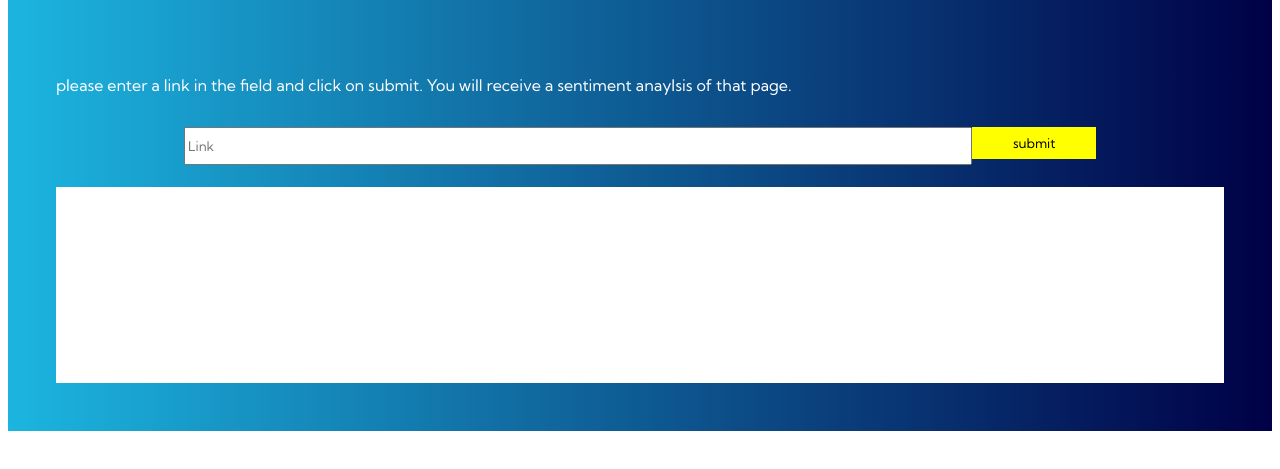
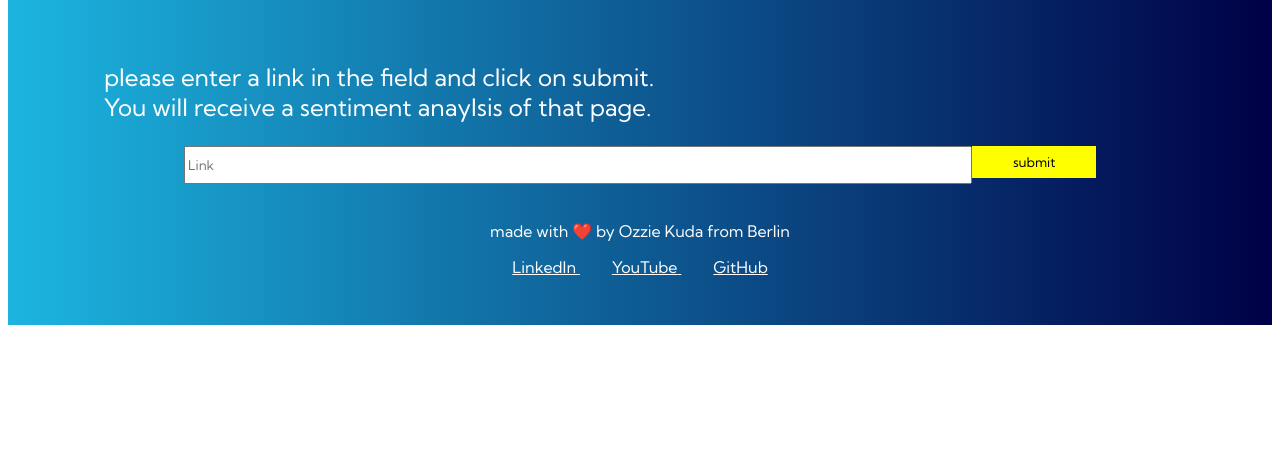
Before and after one commit to davidkuda/webpack-single-page-app, a website built with webpack: page src/client/views/index.html in a window 1280 px wide. Shown: the part 181-650 px from the top of the page. Built offline with nearby package versions, Linux system fonts and the light colour scheme.

Commit message:
changes footer

```diff
--- a/src/client/styles/base.scss
+++ b/src/client/styles/base.scss
@@ -11,7 +11,7 @@ html {
 
 .grid-main {
     display: grid;
-    grid-template-rows: min-content min-content min-content min-content;
+    grid-template-rows: 20vh 20vh min-content max-content;
     grid-template-columns: 100%;
     grid-gap: 0.2rem;
     grid-template-areas:
@@ -34,27 +34,12 @@ body {
     margin: 0.5em;
 }
 
-main {
-    flex: 2;
-}
-
-.grid-results {
-    grid-area: results;
-}
-
  a {
      text-decoration: none;
      color: white;
  }
 
-h1 {
-    font-size: 4em;
-}
-
- p {
-     padding: 1em 0;
+ .intro-text {
+     font-size: 1.5em;
+     padding: 0 2em;
  }
-
- blockquote {
-     padding-left: 2em;
- }
--- a/src/client/styles/footer.scss
+++ b/src/client/styles/footer.scss
@@ -5,8 +5,7 @@
 footer {
     margin: 0;
     padding: 0;
-    background-color: white;
-    min-height: 20vh;
+    // background-color: white;
     display: flex;
     flex-flow: column;
     justify-content: center;
@@ -14,7 +13,10 @@ footer {
     color: #aaa;
     text-align: center;
 
-    p {
-        padding: 0.5em;
-    }
+     a {
+         text-decoration: underline;
+         color: white;
+         margin: 0 1em;
+     }
+
 }
--- a/src/client/styles/header.scss
+++ b/src/client/styles/header.scss
@@ -1,3 +1,7 @@
 .grid-header {
     grid-area: header;
 }
+
+h1 {
+    font-size: 4em;
+}
--- a/src/client/views/index.html
+++ b/src/client/views/index.html
@@ -12,8 +12,9 @@
     </header>
     <main>
         <section class="grid-form">
-            <p>please enter a link in the field and click on submit. You will receive a sentiment anaylsis of that page.</p>
-            <form class="" onsubmit="return Client.handleSubmit(event)">
+            <p class="intro-text">please enter a link in the field and click on submit.<br>
+                You will receive a sentiment anaylsis of that page.</p>
+            <form class="grid-form" onsubmit="return Client.handleSubmit(event)">
                 <input id="name" type="text" name="input" value="" onblur="onBlur()" placeholder="Link">
                 <input id="submit" type="submit" name="" value="submit" onclick="return Client.handleSubmit(event)"
                     onsubmit="return Client.handleSubmit(event)">
@@ -24,9 +25,8 @@
     </main>
 
     <footer class="grid-footer">
-        <p>This page was created by</p>
-        <p>Ozzie Kuda from Berlin</p>
-        <div class="icon-container"></div>
+        <p>made with ❤️ by Ozzie Kuda from Berlin</p>
+        <div class="links">
         <a href="https://ch.linkedin.com/in/ozzie-kuda-1458b8b8" target="_blank">
             <span>LinkedIn</span>
         </a>
```
